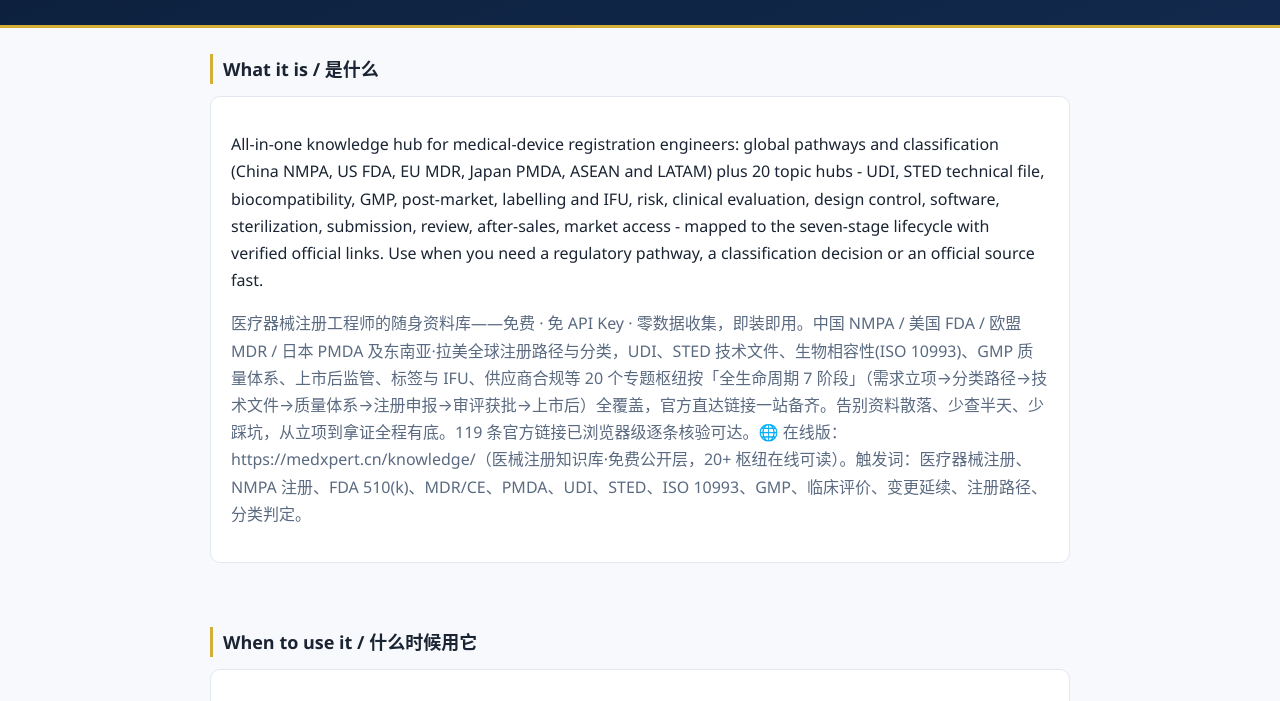
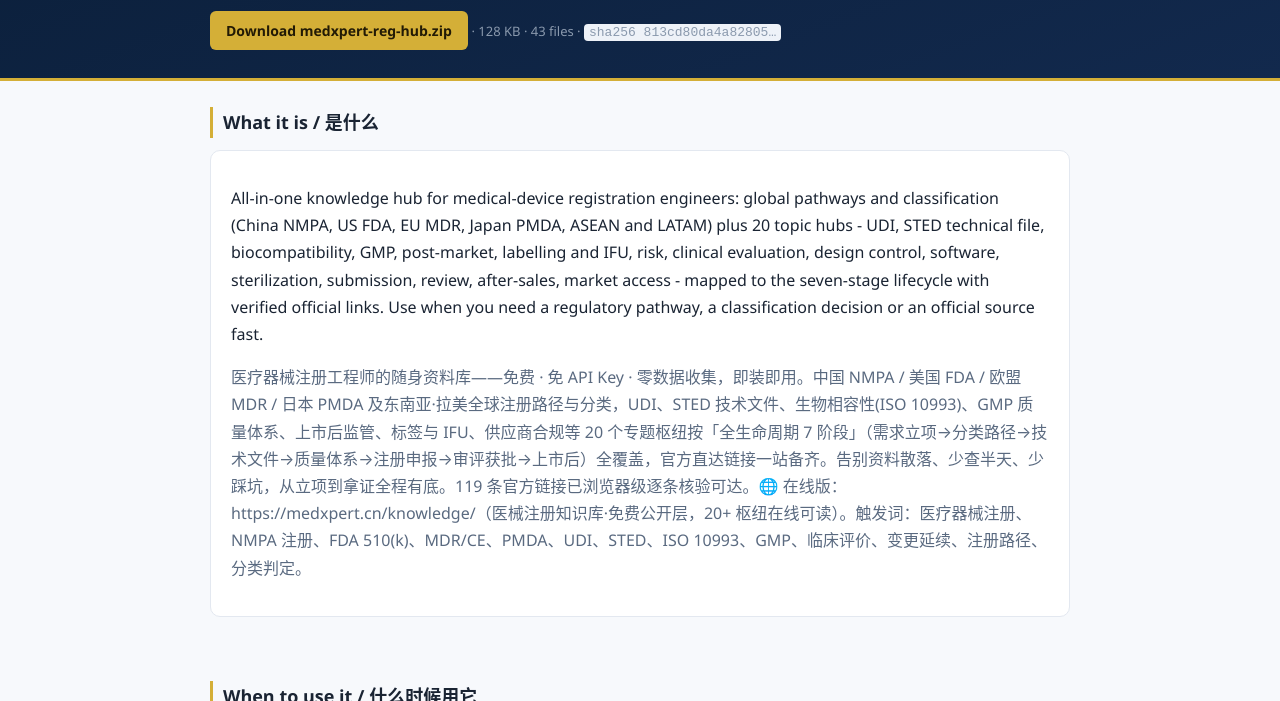
Before and after one commit to zhaoxinghua09-cell/lgd-hub, a plain HTML site: page skills/medxpert-reg-hub.html in a window 1280 px wide. Shown: the part 126-827 px from the top of the page. Drawn offline with Linux system fonts and the light colour scheme.

Commit message:
pages: download button + pack hash on medxpert-reg-hub

```diff
--- a/skills/medxpert-reg-hub.html
+++ b/skills/medxpert-reg-hub.html
@@ -30,6 +30,7 @@ code{background:#eef2f8;padding:1px 5px;border-radius:4px;font-size:13px;word-br
 pre{background:#0f1b2d;color:#dfe8f4;padding:14px;border-radius:8px;overflow:auto;font-size:13px}
 footer{border-top:1px solid var(--line);padding:22px 0 40px;color:var(--mut);font-size:13px}
 .badge{display:inline-block;background:var(--gold);color:#221a05;font-weight:700;border-radius:999px;padding:2px 10px;font-size:12px;margin-left:6px}
+.dl{display:inline-block;background:var(--gold);color:#221a05;font-weight:700;border-radius:6px;padding:8px 16px;text-decoration:none;font-size:14px}
 </style>
 <script type="application/ld+json">{"@context": "https://schema.org", "@type": "SoftwareApplication", "name": "MedXpert Regulatory Hub", "alternateName": "medxpert-reg-hub", "description": "All-in-one knowledge hub for medical-device registration engineers: global pathways and classification (China NMPA, US FDA, EU MDR, Japan PMDA, ASEAN and LATAM) plus 20 topic hubs - UDI, STED technical file, biocompatibility, GMP, post-market, labelling and IFU, risk, clinical evaluation, design control, software, sterilization, submission, review, after-sales, market access - mapped to the seven-stage lifecycle with verified official links. Use when you need a regulatory pathway, a classification decision or an official source fast.", "applicationCategory": "DeveloperApplication", "operatingSystem": "Any (zero-dependency Python 3, or read-only Markdown)", "version": "1.6.0", "license": "https://opensource.org/licenses/MIT", "isAccessibleForFree": true, "author": {"@type": "Person", "name": "Xinghua Zhao", "identifier": "https://orcid.org/0009-0001-0512-1237"}, "identifier": {"@type": "PropertyValue", "propertyID": "sha256", "value": "068da1aa4a1ae1e169613fdfd7568d303c635d97e05504727fd4ad48f8ac5f26"}, "url": "https://zhaoxinghua09-cell.github.io/lgd-hub/skills/medxpert-reg-hub.html", "sameAs": ["https://zhaoxinghua09-cell.github.io/lgd-hub/skills.json", "https://zhaoxinghua09-cell.github.io/lgd-hub/ANCHORS.md", "https://zhaoxinghua09-cell.github.io/lgd-hub/EVAL.md"]}</script>
 </head>
@@ -38,6 +39,8 @@ footer{border-top:1px solid var(--line);padding:22px 0 40px;color:var(--mut);fon
   <div class="k">LGD shelf · flagship 4 of 7</div>
   <h1>MedXpert Regulatory Hub<span class="badge">tier A · 0.965</span></h1>
   <p>medxpert-reg-hub · v1.6.0 · MIT · score 0.965/1.00 on a published rubric</p>
+  <p style="margin-top:14px"><a class="dl" href="/dist/medxpert-reg-hub.zip">Download medxpert-reg-hub.zip</a>
+  <span style="color:#8a99ad;font-size:13px">· 128 KB · 43 files · <code>sha256 813cd80da4a82805…</code></span></p>
 </div></header>
 
 <div class="wrap">
```
